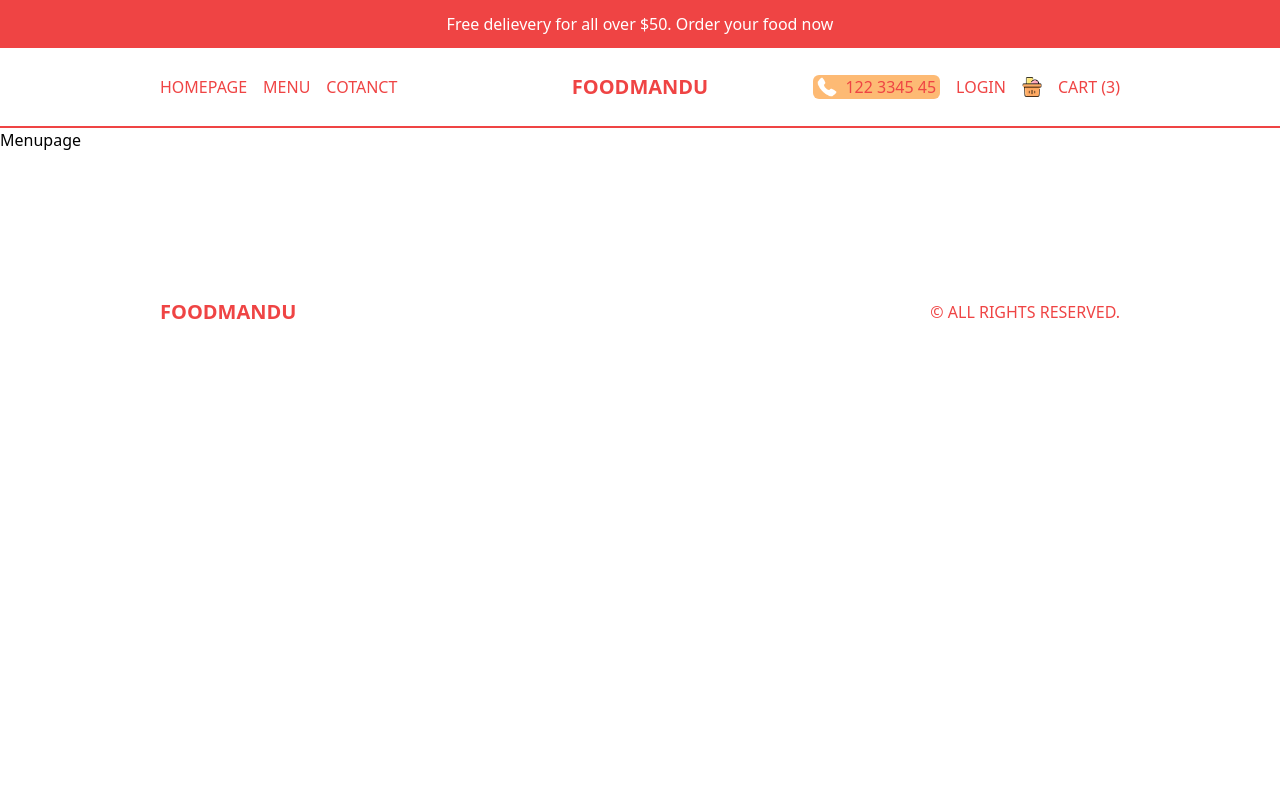
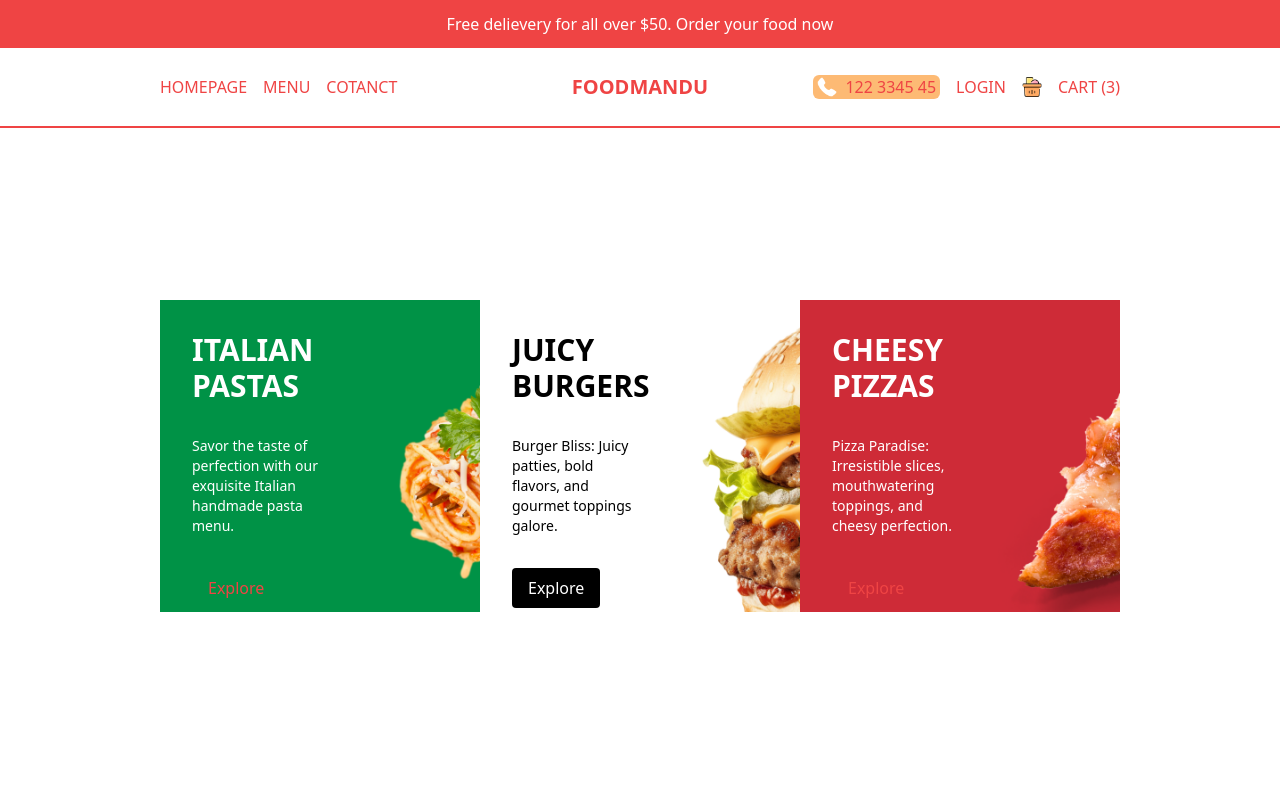
Before and after one commit to immbibek/RestaurantNextjs, a Next.js app: page /menu in a window 1280 px wide. Shown: the top 800 px of the page. Built offline with nearby package versions, Linux system fonts and the light colour scheme.

Commit message:
Menu page is in progress

```diff
--- a/src/app/menu/page.tsx
+++ b/src/app/menu/page.tsx
@@ -1,8 +1,19 @@
+import { menu } from '@/data'
 import React from 'react'
-
+import Link from 'next/link'
 const MenuPage = () => {
   return (
-    <div>Menupage</div>
+    <div className='p-4 lg:px-20 xl:px-40 h-[calc(100vh-6rem)] md:h-[calc(100vh-9rem)] flex flex-col md:flex-row items-center'>
+      {menu.map(category =>(
+        <Link href={`/menu/${category.slug}`} key={category.id} className='w-full h-1/3 bg-cover p-8 md:h-1/2 ' style={{backgroundImage:`url(${category.img})`}}>
+          <div className={`text-${category.color} w-1/2`}>
+            <h1 className='uppercase font-bold text-3xl'>{category.title}</h1>
+            <p className='text-sm my-8'>{category.desc}</p>
+            <button className={`hidden xl:block bg-${category.color} text-${category.color==="black" ? "white":"red-500"} py-2 px-4 rounded `}>Explore</button>
+          </div>
+        </Link>
+      ) )}
+    </div>
   )
 }
 
--- a/src/components/Offer.tsx
+++ b/src/components/Offer.tsx
@@ -3,7 +3,7 @@ import Image from 'next/image'
 import CountDown from './CountDown'
 const Offer = () => {
   return (
-    <div className=' bg-black h-screen flex flex-col md:flex-row'>
+    <div className=' bg-black h-screen flex flex-col md:flex-row md:justify-between md:bg-[url("/offerBg.png")] md:h-[70vh]'>
        {/* TEXT CONTAINER */}
 
        <div className='flex-1 flex flex-col justify-center items-center text-center gap-8 p-6'>
@@ -17,7 +17,7 @@ const Offer = () => {
        </div>
          {/* IMAGE CONTAINER */}
 
-       <div className='flex-1 w-full relative'>
+       <div className='flex-1 w-full relative md:h-full'>
          <Image src="/offerProduct.png" alt='' fill className='object-contain'/>
        </div>
 
```
